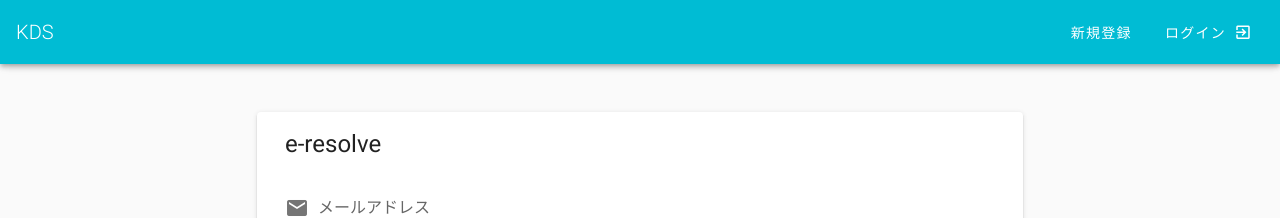
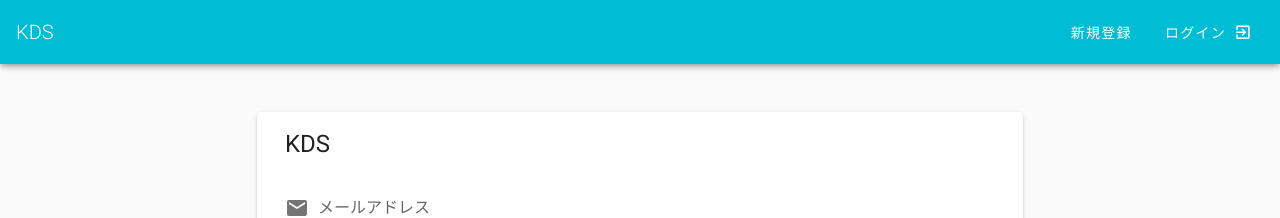
Before and after one commit to mayukorin/katadzuke-score, a Vue app in the folder frontend/: page /sign-up in a window 1280 px wide. Shown: the top 218 px of the page. Built offline with nearby package versions, Linux system fonts and the light colour scheme.

Commit message:
feat: change card title to KDS

```diff
--- a/frontend/src/components/organisms/SignInCard.vue
+++ b/frontend/src/components/organisms/SignInCard.vue
@@ -1,7 +1,7 @@
 <template>
   <v-card class="login-card px-3">
     <v-card-title>
-      <span class="headline">e-resolve</span>
+      <span class="headline">KDS</span>
     </v-card-title>
     <v-card-text>
       <SignInForm @signin-button-click="handleSignin" :is-loading="isLoading" />
--- a/frontend/src/components/organisms/SignUpCard.vue
+++ b/frontend/src/components/organisms/SignUpCard.vue
@@ -1,7 +1,7 @@
 <template>
   <v-card class="login-card px-3">
     <v-card-title>
-      <span class="headline">e-resolve</span>
+      <span class="headline">KDS</span>
     </v-card-title>
     <v-card-text>
       <SignUpForm @signup-button-click="handleSignUp" :is-loading="isLoading" />
```
